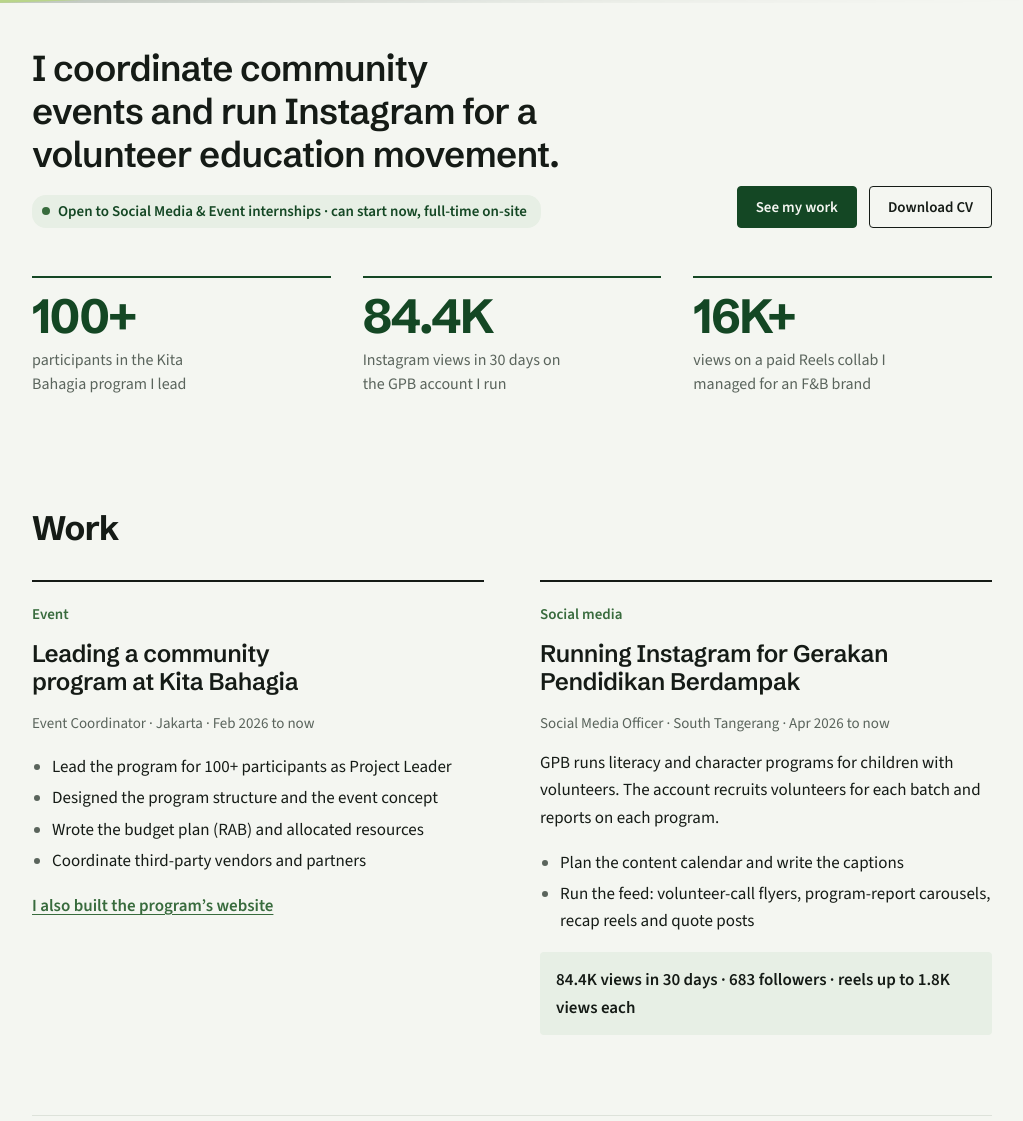
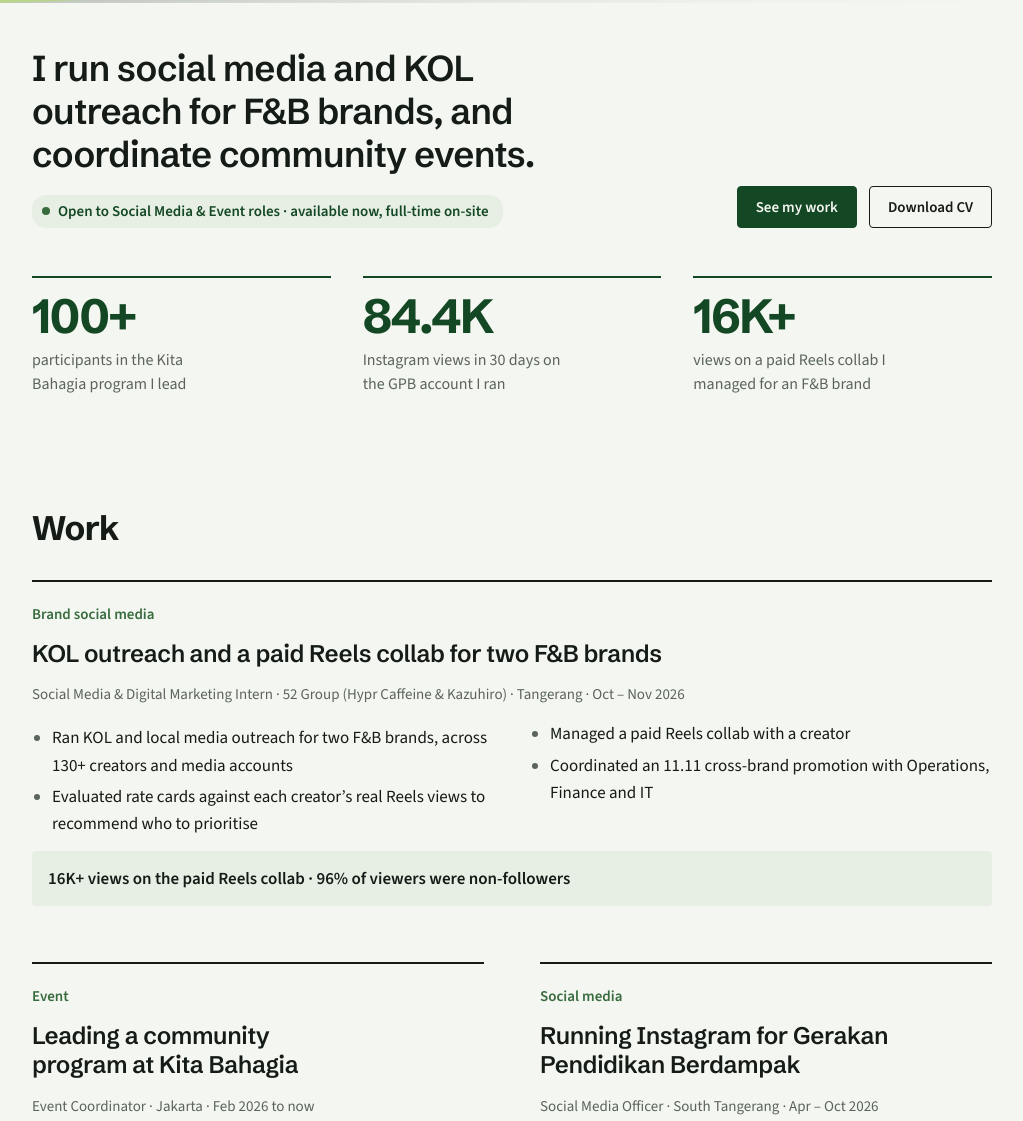
Before and after one commit to witwhizkid/ahmad-portfolio, a plain HTML site: page index.html in a window 1280 px wide. Shown: the part 876-1997 px from the top of the page, without its empty margins (128-1151 px from the left). Drawn offline with nearby package versions, Linux system fonts and the light colour scheme.

Commit message:
Lead with the 52 Group internship and close out GPB
Adds the 52 Group internship as the first, full-width Work case, updates the
hero role line, intro and availability, ends GPB in October 2026 across the
site and every CV, and refreshes the page descriptions.

Co-Authored-By: Claude Opus 5.5 <noreply@anthropic.com>
Claude-Session: https://claude.ai/code/session_01Aee15VuukPjuKY2FrEYra7

```diff
--- a/index.html
+++ b/index.html
@@ -4,9 +4,9 @@
 <meta charset="utf-8" />
 <meta name="viewport" content="width=device-width,initial-scale=1" />
 <title>Ahmad Fajri</title>
-<meta name="description" content="Ahmad Fajri coordinates community events and runs Instagram for Gerakan Pendidikan Berdampak. Physics student at IPB University, looking for a Social Media or Event internship." />
+<meta name="description" content="Ahmad Fajri runs social media and KOL outreach for F&amp;B brands and coordinates community events. Former Social Media &amp; Digital Marketing Intern at 52 Group (Hypr Caffeine &amp; Kazuhiro). Physics student at IPB University." />
 <meta property="og:title" content="Ahmad Fajri, Social Media and Event" />
-<meta property="og:description" content="Event Coordinator at Kita Bahagia (100+ participants) and Social Media Officer at GPB (84.4K Instagram views in 30 days). Looking for a Social Media or Event internship." />
+<meta property="og:description" content="Social Media &amp; Digital Marketing Intern at 52 Group (a paid Reels collab with 16K+ views), Event Coordinator at Kita Bahagia (100+ participants). Open to Social Media and Event roles." />
 <meta property="og:image" content="https://ahmadfajriportfolio.vercel.app/img/og-3.jpg" />
 <meta property="og:image:width" content="1200" />
 <meta property="og:image:height" content="630" />
@@ -209,6 +209,7 @@
   .case-tag{font-size:15px;font-weight:600;color:var(--leaf)}
   .case h3{font-size:24px;font-weight:600;letter-spacing:-0.015em;line-height:1.2}
   .case-meta{color:var(--muted);font-size:15px}
+  @media(min-width:800px){.case-wide{grid-column:1/-1}.case-wide .list{columns:2;column-gap:56px}.case-wide .list li{break-inside:avoid}}
   .case-result{padding:14px 16px;background:var(--leaf-soft);border-radius:4px;font-weight:600}
   ul.list{margin:0;padding-left:20px}
   ul.list li{margin:4px 0}
@@ -348,7 +349,7 @@
   <div class="ambient" aria-hidden="true"><span class="glow g1"></span><span class="glow g2"></span><span class="glow g3"></span></div>
   <div class="hero-wrap">
     <div class="hero-meta">
-      <p class="hero-roles">Event Coordinator · Social Media Officer</p>
+      <p class="hero-roles">Social Media &amp; Digital Marketing · Events</p>
       <p class="hero-where">Depok, Indonesia<br /><span class="sep"> · </span>Physics at IPB University</p>
     </div>
     <div class="name-block">
@@ -367,8 +368,8 @@
   <section class="intro">
     <div class="intro-top">
       <div>
-        <p class="hero-lead">I coordinate community events and run Instagram for a volunteer education movement.</p>
-        <p class="status">Open to Social Media &amp; Event internships · can start now, full-time on-site</p>
+        <p class="hero-lead">I run social media and KOL outreach for F&amp;B brands, and coordinate community events.</p>
+        <p class="status">Open to Social Media &amp; Event roles · available now, full-time on-site</p>
       </div>
       <div class="hero-ctas">
         <a href="#work" class="btn btn-forest">See my work</a>
@@ -377,7 +378,7 @@
     </div>
     <dl class="stats">
       <div class="stat"><dt data-count="100" data-suffix="+">100+</dt><dd>participants in the Kita Bahagia program I lead</dd></div>
-      <div class="stat"><dt data-count="84.4" data-suffix="K">84.4K</dt><dd>Instagram views in 30 days on the GPB account I run</dd></div>
+      <div class="stat"><dt data-count="84.4" data-suffix="K">84.4K</dt><dd>Instagram views in 30 days on the GPB account I ran</dd></div>
       <div class="stat"><dt data-count="16" data-suffix="K+">16K+</dt><dd>views on a paid Reels collab I managed for an F&amp;B brand</dd></div>
     </dl>
   </section>
@@ -388,6 +389,18 @@
   <section id="work">
     <h2 class="sec-title">Work</h2>
     <div class="sec-body cases">
+      <article class="case case-wide">
+        <p class="case-tag">Brand social media</p>
+        <h3>KOL outreach and a paid Reels collab for two F&amp;B brands</h3>
+        <p class="case-meta">Social Media &amp; Digital Marketing Intern · 52 Group (Hypr Caffeine &amp; Kazuhiro) · Tangerang · Oct – Nov 2026</p>
+        <ul class="list">
+          <li>Ran KOL and local media outreach for two F&amp;B brands, across 130+ creators and media accounts</li>
+          <li>Evaluated rate cards against each creator&rsquo;s real Reels views to recommend who to prioritise</li>
+          <li>Managed a paid Reels collab with a creator</li>
+          <li>Coordinated an 11.11 cross-brand promotion with Operations, Finance and IT</li>
+        </ul>
+        <p class="case-result">16K+ views on the paid Reels collab · 96% of viewers were non-followers</p>
+      </article>
       <article class="case">
         <p class="case-tag">Event</p>
         <h3>Leading a community program at Kita Bahagia</h3>
@@ -403,11 +416,11 @@
       <article class="case">
         <p class="case-tag">Social media</p>
         <h3>Running Instagram for Gerakan Pendidikan Berdampak</h3>
-        <p class="case-meta">Social Media Officer · South Tangerang · Apr 2026 to now</p>
+        <p class="case-meta">Social Media Officer · South Tangerang · Apr – Oct 2026</p>
         <p>GPB runs literacy and character programs for children with volunteers. The account recruits volunteers for each batch and reports on each program.</p>
         <ul class="list">
-          <li>Plan the content calendar and write the captions</li>
-          <li>Run the feed: volunteer-call flyers, program-report carousels, recap reels and quote posts</li>
+          <li>Planned the content calendar and wrote the captions</li>
+          <li>Ran the feed: volunteer-call flyers, program-report carousels, recap reels and quote posts</li>
         </ul>
         <p class="case-result">84.4K views in 30 days · 683 followers · reels up to 1.8K views each</p>
       </article>
@@ -416,7 +429,7 @@
 
   <section id="content">
     <h2 class="sec-title">Content</h2>
-    <p class="sec-lead">Posts and reels from <a href="https://www.instagram.com/gerakanpendidikanberdampak/" target="_blank" rel="noreferrer">@gerakanpendidikanberdampak</a>, the account I run at GPB.</p>
+    <p class="sec-lead">Posts and reels from <a href="https://www.instagram.com/gerakanpendidikanberdampak/" target="_blank" rel="noreferrer">@gerakanpendidikanberdampak</a>, the account I ran at GPB.</p>
     <div class="sec-body samples">
       <figure class="sample">
         <div class="sample-media reel" id="reel">
@@ -463,7 +476,7 @@
 
   <section id="projects">
     <h2 class="sec-title">Projects</h2>
-    <p class="sec-lead">Web, video and photo work outside the social media accounts I run.</p>
+    <p class="sec-lead">Web, video and photo work outside the social media work above.</p>
     <div class="sec-body">
       <article class="project">
         <a class="project-shot" href="https://kitabahagia.id/" target="_blank" rel="noreferrer" aria-label="Open kitabahagia.id">
@@ -549,11 +562,11 @@
         </div>
       </div>
       <div class="job">
-        <p class="job-when">Apr 2026 – now</p>
+        <p class="job-when">Apr – Oct 2026</p>
         <div>
           <h3>Social Media Officer</h3>
           <p class="job-org">Gerakan Pendidikan Berdampak, South Tangerang</p>
-          <p class="desc">Run the Instagram account: content plan, posting schedule, captions, flyers, carousels and reels. 84.4K views in 30 days.</p>
+          <p class="desc">Ran the Instagram account: content plan, posting schedule, captions, flyers, carousels and reels. 84.4K views in 30 days.</p>
         </div>
       </div>
       <div class="job">
@@ -629,7 +642,7 @@
 
   <section id="contact" class="contact">
     <h2 class="sec-title">Contact</h2>
-    <p class="sec-lead">I&rsquo;m looking for a Social Media or Event internship and can start now, full-time on-site. Email or WhatsApp reaches me fastest.</p>
+    <p class="sec-lead">I&rsquo;m open to Social Media and Event roles and available now, full-time on-site. Email or WhatsApp reaches me fastest.</p>
     <a class="contact-lead" href="mailto:ahmadfajri2211@gmail.com" aria-label="Email ahmadfajri2211@gmail.com">ahmadfajri2211@gmail.com</a>
     <dl class="sec-body rows contact-rows">
       <div class="row"><dt>WhatsApp</dt><dd><a href="https://wa.me/6282362330813">+62 823-6233-0813</a></dd></div>
```
Also changed, not shown: 2 other files.
